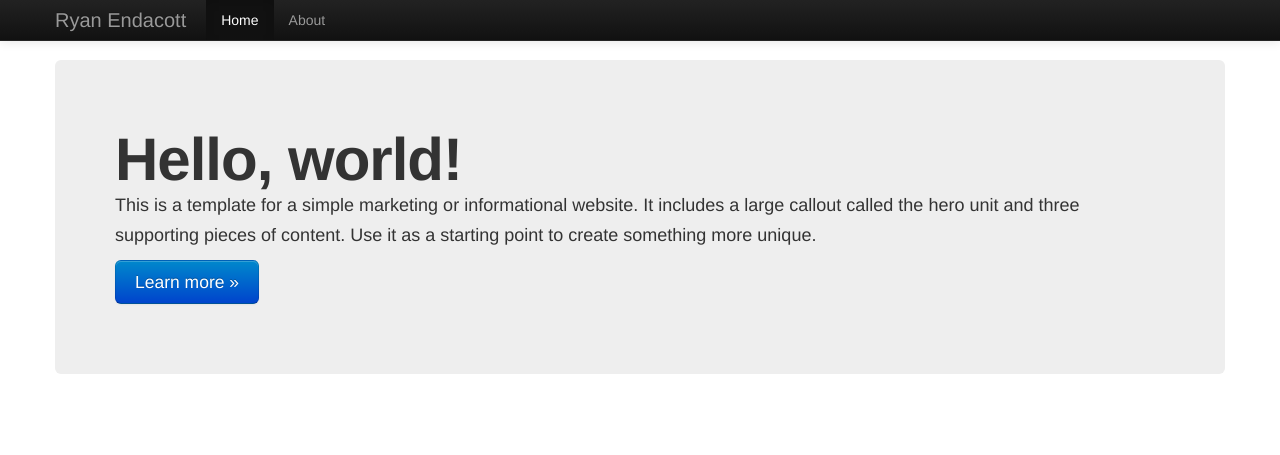
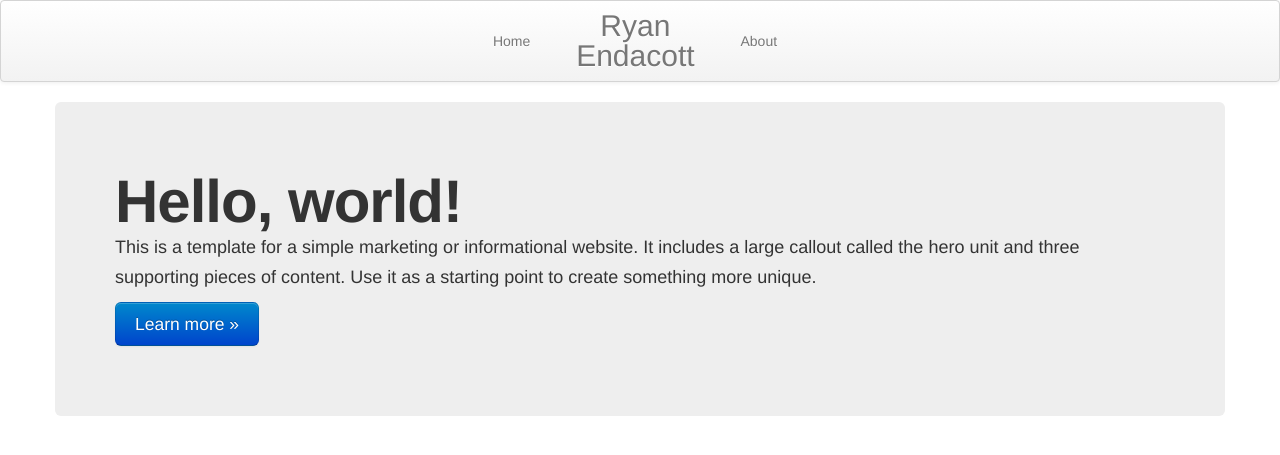
Before and after one commit to ryan-endacott/ryan-endacott.github.com, a Jekyll site: the page built from index.html, in a window 1280 px wide. Shown: the top 455 px of the page. Built offline with Jekyll 4.4.1, drawn with Linux system fonts in a browser that asks for light colours; nearby versions of some CDN libraries; Markdown is read by kramdown in place of the engine named in the settings.

Commit message:
Starting styling....  What is design anyway....?

```diff
--- a/_layouts/layout.html
+++ b/_layouts/layout.html
@@ -9,12 +9,9 @@
 
     <!-- Le styles -->
     <link href="{{ site.url }}assets/css/bootstrap.min.css" rel="stylesheet">
-    <style>
-      body {
-        padding-top: 60px; /* 60px to make the container go all the way to the bottom of the topbar */
-      }
-    </style>
+
     <link href="{{ site.url }}assets/css/bootstrap-responsive.min.css" rel="stylesheet">
+    <link href="{{ site.url }}assets/css/style.css" rel="stylesheet">
 
     <!-- HTML5 shim, for IE6-8 support of HTML5 elements -->
     <!--[if lt IE 9]>
@@ -31,7 +28,7 @@
 
   <body>
 
-    <div class="navbar navbar-inverse navbar-fixed-top">
+    <div class="navbar center">
       <div class="navbar-inner">
         <div class="container">
           <a class="btn btn-navbar" data-toggle="collapse" data-target=".nav-collapse">
@@ -39,10 +36,10 @@
             <span class="icon-bar"></span>
             <span class="icon-bar"></span>
           </a>
-          <a class="brand" href="{{ site.url }}">Ryan Endacott</a>
           <div class="nav-collapse collapse">
             <ul class="nav">
-              <li class="active"><a href="{{ site.url }}">Home</a></li>
+              <li><a href="{{ site.url }}">Home</a></li>
+              <a class="brand" id="RyanEndacott" href="{{ site.url }}">Ryan<br>Endacott</a>
               <li><a href="{{ site.url }}">About</a></li>
             </ul>
           </div><!--/.nav-collapse -->
--- /dev/null
+++ b/assets/css/style.css
@@ -0,0 +1,35 @@
+.center.navbar .nav,
+.center.navbar .brand,
+.center.navbar .nav > li {
+    float:none;
+    display:inline-block;
+    *display:inline; /* ie7 fix */
+    *zoom:1; /* hasLayout ie7 trigger */
+    vertical-align: middle;
+}
+
+.center.navbar .nav > .active > a,
+.center.navbar .nav > .active > a:hover,
+.center.navbar .nav > .active > a:focus {
+	text-decoration: none;
+	background-color: inherit;
+	-webkit-box-shadow: none;
+	-moz-box-shadow: none;
+	box-shadow: none;
+}
+
+.center .navbar-inner {
+    text-align:center;
+}
+
+.center .dropdown-menu {
+    text-align: left;
+}
+
+
+#RyanEndacott {
+	font-size: 30px;
+	line-height: 30px;
+	margin-right: 7px;
+	margin-left: 7px;
+}
```
